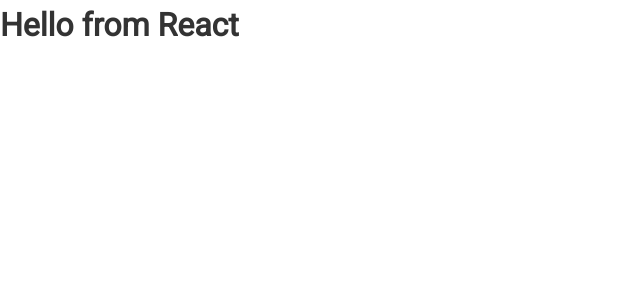
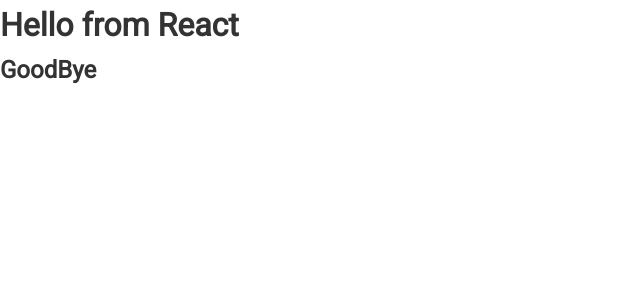
Before and after one commit to RdotSilva/React-GitHub-Finder, a React (Create React App) app: page / in a window 1280 px wide. Shown: the top 300 px of the page, without its empty margins (0-640 px from the left). Built offline with nearby package versions, Linux system fonts and the light colour scheme.

Commit message:
Add Navbar.js file

```diff
--- a/src/App.js
+++ b/src/App.js
@@ -1,11 +1,12 @@
-import React from "react";
+import React, { Component } from "react";
 import "./App.css";
 
-class App extends React.Component {
+class App extends Component {
 	render() {
 		return (
 			<div className="App">
 				<h1>Hello from React</h1>
+				<h2>GoodBye</h2>
 			</div>
 		);
 	}
```
Also changed, not shown: src/components/layout/Navbar.js (added).
